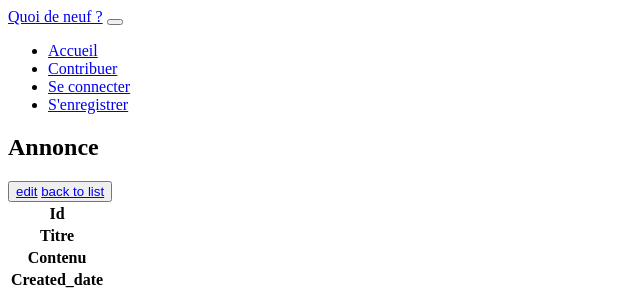
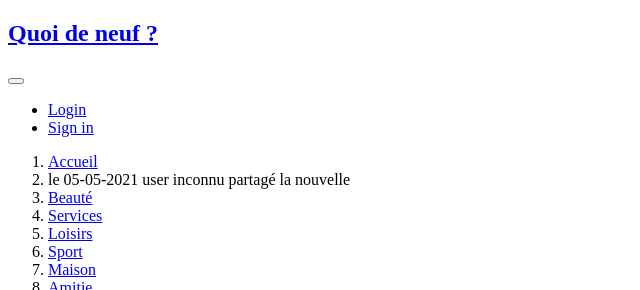
Before and after one commit to Liudmylla/quoi-de-neuf, a Symfony app: template templates/annonce/show.html.twig in a window 1280 px wide. Shown: the top 290 px of the page, without its empty margins (0-640 px from the left). Run offline with Twig, Linux system fonts and the light colour scheme; the template is opened without the code that fills it, so the values that code supplies are empty; some libraries are stand-ins or nearby versions.

Commit message:
page show,page new,page index-styles

```diff
--- a/templates/annonce/show.html.twig
+++ b/templates/annonce/show.html.twig
@@ -3,41 +3,64 @@
 {% block title %}Annonce{% endblock %}
 
 {% block body %}
-    <h1>Annonce</h1>
-    <button class="btn-edit">
-        <a href="{{ path('annonce_edit', {'id': annonce.id}) }}">edit</a>
-        <a href="{{ path('annonce_index') }}">back to list</a>
-    </button>
-    <table class="table">
-        <tbody>
-            <tr>
-                <th>Id</th>
-                <td>{{ annonce.id }}</td>
-            </tr>
-            <tr>
-                <th>Titre</th>
-                <td>{{ annonce.titre }}</td>
-            </tr>
-            <tr>
-                <th>Contenu</th>
-                <td>{{ annonce.contenu }}</td>
-            </tr>
-            <tr>
-                <th>Created_date</th>
-                <td>{{ annonce.createdDate ? annonce.createdDate|date('Y-m-d H:i:s') : '' }}</td>
-            </tr>
-            <tr>
-                <th>Lieux</th>
-                <td>{{ annonce.lieux }}</td>
-            </tr>
-            <tr>
-                <th>Is_validated</th>
-                <td>{{ annonce.isValidated ? 'Yes' : 'No' }}</td>
-            </tr>
-        </tbody>
-    </table>
+
+<ol class="breadcrumb">
+		<li class="breadcrumb-item">
+			<a href="{{ path('home') }}">Accueil</a>
+		</li>
+        <li class="breadcrumb-item active">le {{annonce.createdDate|date('d-m-Y')}} {{ annonce.auteur ? annonce.auteur.email : 'user inconnu' }} partagé la nouvelle {{ annonce.titre }}</li>
+        <li class="breadcrumb-item">
+			<a href="{{ path('home') }}">Beauté</a>
+		</li>
+		<li class="breadcrumb-item">
+			<a href="{{ path('home') }}">Services</a>
+		</li>
+		<li class="breadcrumb-item">
+			<a href="{{ path('home') }}">Loisirs</a>
+		</li>
+		<li class="breadcrumb-item">
+			<a href="{{ path('home') }}">Sport</a>
+		</li>
+		<li class="breadcrumb-item">
+			<a href="{{ path('home') }}">Maison</a>
+		</li>
+		<li class="breadcrumb-item">
+			<a href="{{ path('home') }}">Amitie</a>
+		</li>
 
 
 
-    {{ include('annonce/_delete_form.html.twig') }}
+</ol>
+	{#{% if annonce.isValidated %}#}
+
+	<div class="annonce-card">
+			<div class="card mb-3" style="border-radius: 50px;">
+				<div class="row no-gutters">
+				    <div class="col-md-4">
+                    {% if annonce.image %}
+
+			<img src="{{ vich_uploader_asset(annonce, 'imageFile') }}" class="card-img-top" alt="sadness" />
+		{% else %}
+
+			<img src="{{ asset('build/exemple.png') }}"class="card-img-top" alt="sadness" />
+		{% endif %}
+				    </div>
+				    <div class="col-md-8">
+					  <div class="card-body">
+					  <h5 class="card-title">{{ annonce.titre }}</h5>
+					  <p class="card-text">{{ annonce.contenu }}</p>
+					  {#<p class="card-text"><small class="text-muted">{{ annonce.createdDate ? annonce.createdDate|date('d-m-Y ') : '' }}  Auteur:{{ annonce.auteur ? annonce.auteur.email : 'User inconnu' }} </small></p>#}
+					  {#<i class="bi bi-arrow-right"><a href="{{ path('annonce_show', {'id': annonce.id}) }}">Voir plus</a></i>#}
+					 {#<a href="{{ path('annonce_show', {'id': annonce.id}) }}"><i class="bi bi-arrow-right"></i></a>#}
+					</div>
+					</div>
+				</div>
+			</div>
+		</div>			{#<p>Catégorie: {{ annonce.category.titre}}</p>#}
+
+
+    {#{% endif %} #}
+
+
+   {#  {{ include('annonce/_delete_form.html.twig') }} #}
 {% endblock %}
--- a/templates/base.html.twig
+++ b/templates/base.html.twig
@@ -16,36 +16,30 @@
     <body>
        {% block header %}
 
-       <nav class="navbar navbar-expand-lg navbar-dark bg-dark">
+       <nav class="navbar navbar-expand-lg navbar-light">
 				<div class="container">
-					<a class="navbar-brand" href="index.html">Quoi de neuf ?</a>
+					<a class="navbar-brand" href="{{ path('home') }}"><h1>Quoi de neuf ?</h1></a>
 					<button class="navbar-toggler navbar-toggler-right" type="button" data-toggle="collapse" data-target="#navbarResponsive" aria-controls="navbarResponsive" aria-expanded="false" aria-label="Toggle navigation">
 						<span class="navbar-toggler-icon"></span>
 					</button>
 					<div class="collapse navbar-collapse" id="navbarResponsive">
 						<ul class="navbar-nav ml-auto">
-							<li class="nav-item">
-								<a class="nav-link" href="{{ path('home') }}">Accueil</a>
-							</li>
-							<li class="nav-item">
-								<a class="nav-link" href="{{ path('annonce_new') }}">Contribuer</a>
-							</li>
 							{% if app.user %}
 								<li class="nav-item">
 									<a class="nav-link" href="{{ path('annonce_index') }}">Mes nouvelles</a>
 								</li>
 								<li class="nav-item">
-									<a class="nav-link" href="{{ path('app_logout') }}">Se déconnecter</a>
+									<a class="nav-link" href="{{ path('app_logout') }}">Logout</a>
 								</li>
 								<li class="nav-item">
-									<span style="display: block;padding: 0.5rem 1rem;color:white">Hello,{{ app.user.email }}!</span>
+									<span style="display: block;padding: 0.5rem 1rem;">Hello,{{ app.user.email }}!</span>
 								</li>
 							{% else %}
 								<li class="nav-item">
-									<a class="nav-link" href="{{ path('app_login') }}">Se connecter</a>
+									<a class="nav-link" href="{{ path('app_login') }}">Login</a>
 								</li>
 								<li class="nav-item">
-									<a class="nav-link" href="{{ path('app_register') }}">S'enregistrer</a>
+									<a class="nav-link" href="{{ path('app_register') }}">Sign in</a>
 								</li>
 
 							{% endif %}
```
Also changed, not shown: assets/styles/app.scss (+21 -7 lines), templates/annonce/new.html.twig (+6 -3 lines), templates/home/index.html.twig (+43 -17 lines), assets/images/exemple.png (added).
